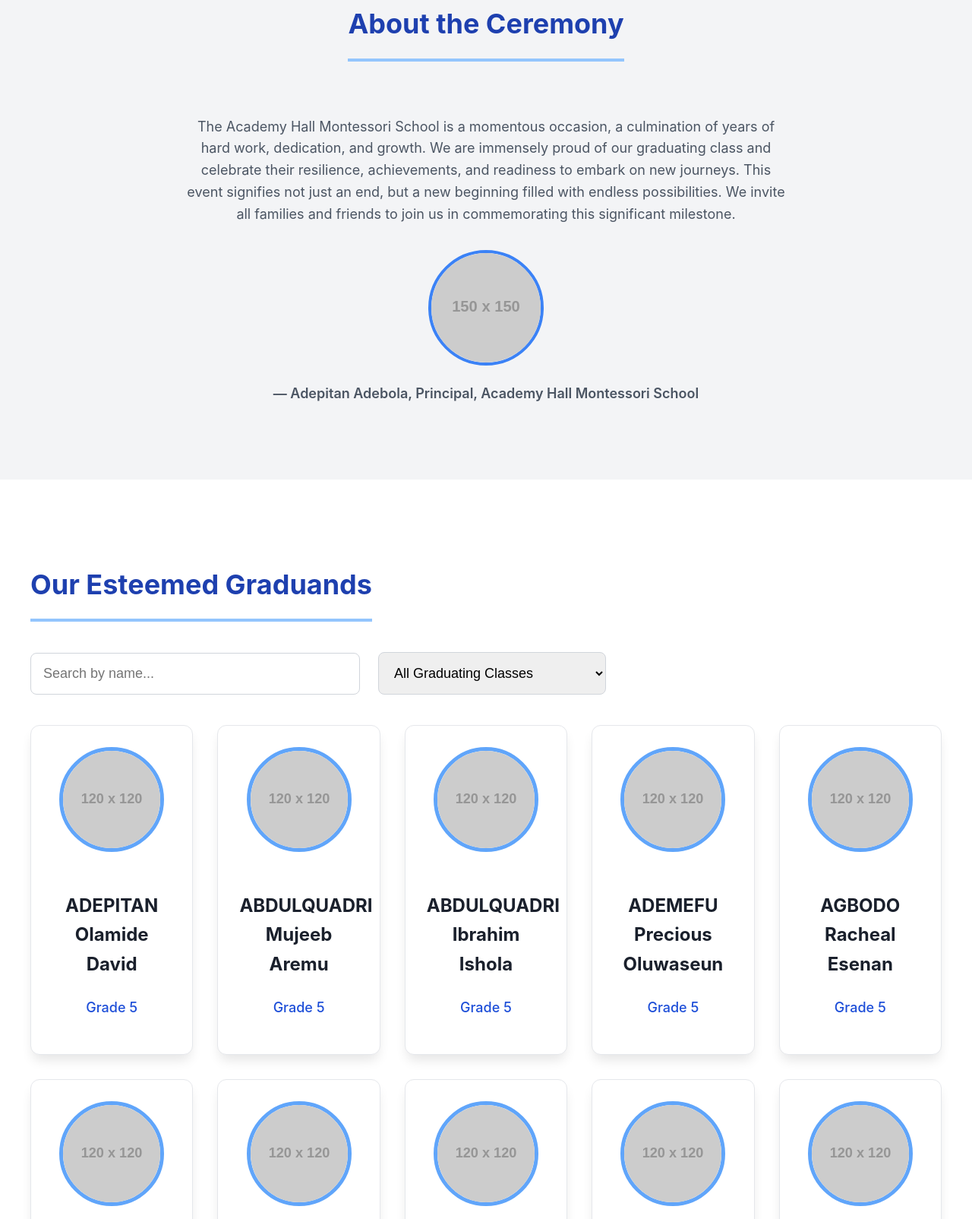
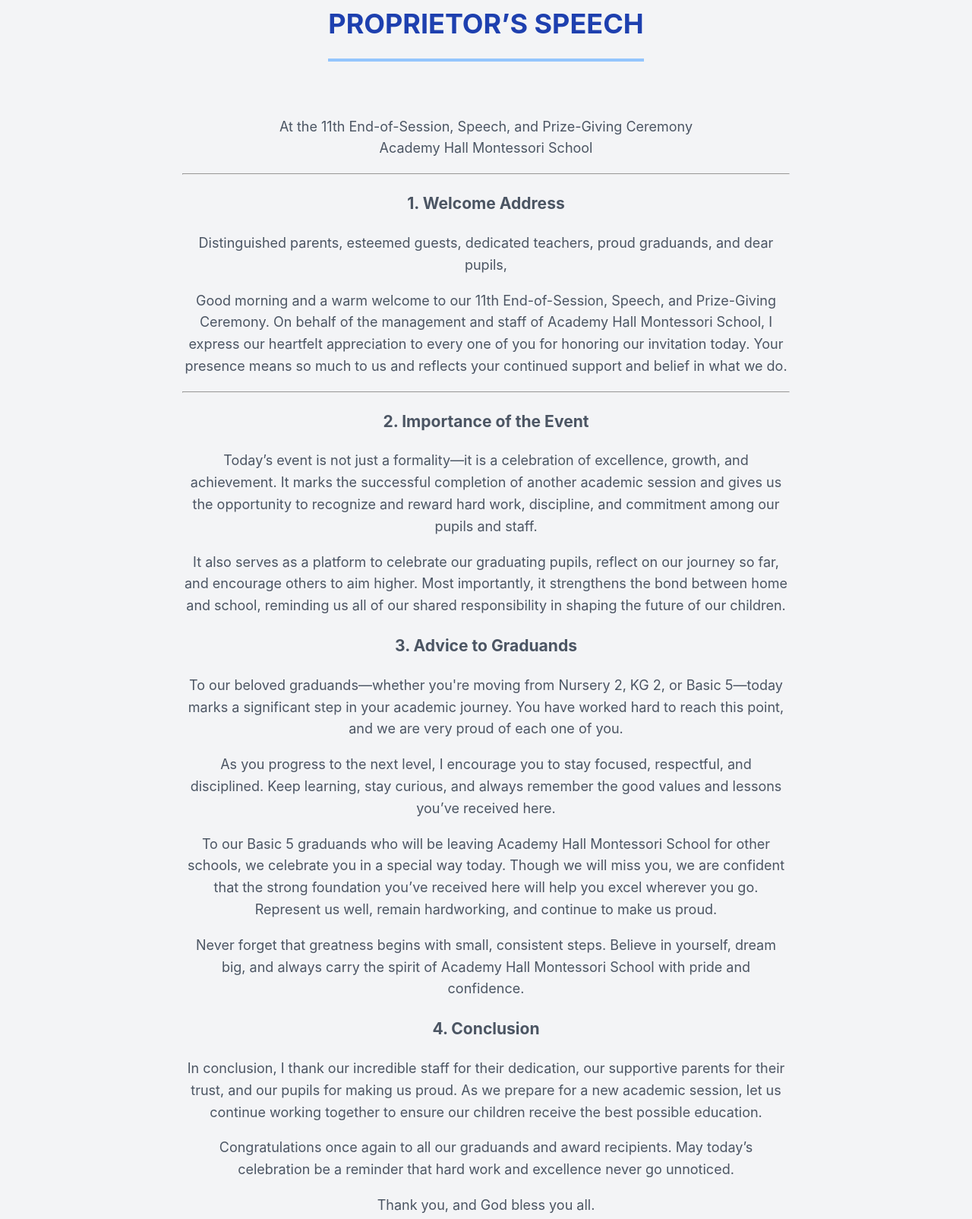
Before and after one commit to Richie07-hub/AHMS, a plain HTML site: page index.html in a window 1280 px wide. Shown: the part 1117-2721 px from the top of the page at 76% size. Drawn offline with Linux system fonts and the light colour scheme; placeholder pictures from the web are drawn by us.

Commit message:
Update index.html

```diff
--- a/index.html
+++ b/index.html
@@ -4,22 +4,15 @@
     <meta charset="UTF-8">
     <meta name="viewport" content="width=device-width, initial-scale=1.0">
     <title>Academy Hall Montessori School 2025</title>
-    <!-- Link to your custom CSS file -->
     <link rel="stylesheet" href="style.css">
 </head>
 <body>
 
-    <!-- ==================================================================== -->
-    <!-- NAVIGATION BAR SECTION -->
-    <!-- This section contains the main navigation links and the mobile menu button. -->
-    <!-- ==================================================================== -->
     <nav class="navbar">
         <div class="navbar-container">
-            <!-- School Logo/Name (links to home section) -->
             <a href="#home" class="navbar-brand">
                 Academy Hall Montessori School
                         </a>
-            <!-- Desktop Navigation Links (hidden on small screens) -->
             <div class="navbar-links">
                 <a href="#home" class="nav-link">Home</a>
                 <a href="#graduands" class="nav-link">Graduands</a>
@@ -27,7 +20,6 @@
                 <a href="#new-website" class="nav-link">New Website</a>
                 <a href="#contact" class="nav-link">Contact</a>
             </div>
-            <!-- Mobile Menu Button (Hamburger Icon - visible only on small screens) -->
             <button id="mobile-menu-button" class="mobile-menu-button" aria-label="Open mobile menu">
                 <svg class="icon-md" fill="none" stroke="currentColor" viewBox="0 0 24 24" xmlns="http://www.w3.org/2000/svg">
                     <path stroke-linecap="round" stroke-linejoin="round" stroke-width="2" d="M4 6h16M4 12h16M4 18h16"></path>
@@ -36,19 +28,12 @@
         </div>
     </nav>
 
-    <!-- ==================================================================== -->
-    <!-- MOBILE MENU OVERLAY SECTION -->
-    <!-- This section creates a full-screen overlay for mobile navigation when the hamburger icon is clicked. -->
-    <!-- It is initially hidden and toggled by JavaScript. -->
-    <!-- ==================================================================== -->
     <div id="mobile-menu" class="mobile-menu-overlay hidden">
-        <!-- Mobile Navigation Links -->
         <a href="#home" class="nav-link-mobile" onclick="toggleMobileMenu()">Home</a>
         <a href="#graduands" class="nav-link-mobile" onclick="toggleMobileMenu()">Graduands</a>
         <a href="#program" class="nav-link-mobile" onclick="toggleMobileMenu()">Program</a>
         <a href="#new-website" class="nav-link-mobile" onclick="toggleMobileMenu()">New Website</a>
         <a href="#contact" class="nav-link-mobile" onclick="toggleMobileMenu()">Contact</a>
-        <!-- Close button for mobile menu -->
         <button class="mobile-menu-close-button" onclick="toggleMobileMenu()" aria-label="Close mobile menu">
             <svg class="icon-lg" fill="none" stroke="currentColor" viewBox="0 0 24 24" xmlns="http://www.w3.org/2000/svg">
                 <path stroke-linecap="round" stroke-linejoin="round" stroke-width="2" d="M6 18L18 6M6 6l12 12"></path>
@@ -56,29 +41,19 @@
         </button>
     </div>
 
-    <!-- Main content area, with padding to prevent content from being hidden by the fixed navbar -->
     <main class="main-content">
 
-        <!-- ==================================================================== -->
-        <!-- HERO SECTION -->
-        <!-- This is the main introductory section of the website, featuring the event title, date, and main calls to action. -->
-        <!-- It also includes the initial teaser for the new school website. -->
-        <!-- ==================================================================== -->
         <section id="home" class="hero-section">
-            <!-- Background overlay with a subtle pattern or image for visual appeal -->
             <div class="hero-background-overlay" style="background-image: url('https://placehold.co/1920x1080/0000FF/FFFFFF?text=Graduation+Background');"></div>
             <div class="hero-content">
-                <!-- Main Heading for the Graduation Ceremony -->
                 <h1 class="hero-title animate-fade-in-down">
                     Celebrating Excellence: <br class="mobile-break">
                     <span class="text-light-blue">Academy Hall Montessori School</span><br>
                     Class of <span class="text-yellow">2025</span> Graduation
                 </h1>
-                <!-- Sub-heading/Description -->
                 <p class="hero-subtitle">
                     Join us as we honor the remarkable achievements and bright futures of our graduating class.
                 </p>
-                <!-- Key Event Information (Date, Time, Venue) -->
                 <div class="hero-info-group">
                     <p class="hero-info-text">
                         <span class="block">Date: Saturday, July 27, 2025</span>
@@ -86,7 +61,6 @@
                         <span class="block">Venue: Debis Hotel, Aseese Ogun State.</span>
                     </p>
                 </div>
-                <!-- Call to Action Buttons -->
                 <div class="hero-cta-group">
                     <a href="#program" class="button button-white">
                         View Event Program
@@ -95,7 +69,6 @@
                         Meet the Graduands
                     </a>
                 </div>
-                <!-- Teaser for New School Website Launch -->
                 <div class="hero-teaser-card">
                     <h3 class="hero-teaser-title">Exciting News!</h3>
                     <p class="hero-teaser-text">
@@ -105,17 +78,35 @@
             </div>
         </section>
 
-        <!-- ==================================================================== -->
-        <!-- ABOUT CEREMONY SECTION -->
-        <!-- This section provides a brief overview and welcome message about the graduation event. -->
-        <!-- ==================================================================== -->
         <section id="about" class="about-section">
             <div class="container text-center max-w-4xl">
-                <h2 class="section-title text-blue">About the Ceremony</h2>
-                <p class="section-description">
-                    The Academy Hall Montessori School is a momentous occasion, a culmination of years of hard work, dedication, and growth. We are immensely proud of our graduating class and celebrate their resilience, achievements, and readiness to embark on new journeys. This event signifies not just an end, but a new beginning filled with endless possibilities. We invite all families and friends to join us in commemorating this significant milestone.
-                </p>
-                <!-- Placeholder for Principal's message/photo - can be replaced with actual image and quote -->
+                <h2 class="section-title text-blue">PROPRIETOR’S SPEECH</h2>
+                <div class="section-description text-left">
+                    <p>At the 11th End-of-Session, Speech, and Prize-Giving Ceremony<br>Academy Hall Montessori School</p>
+
+                    <hr>
+
+                    <h3>1. Welcome Address</h3>
+                    <p>Distinguished parents, esteemed guests, dedicated teachers, proud graduands, and dear pupils,</p>
+                    <p>Good morning and a warm welcome to our 11th End-of-Session, Speech, and Prize-Giving Ceremony. On behalf of the management and staff of Academy Hall Montessori School, I express our heartfelt appreciation to every one of you for honoring our invitation today. Your presence means so much to us and reflects your continued support and belief in what we do.</p>
+
+                    <hr>
+
+                    <h3>2. Importance of the Event</h3>
+                    <p>Today’s event is not just a formality—it is a celebration of excellence, growth, and achievement. It marks the successful completion of another academic session and gives us the opportunity to recognize and reward hard work, discipline, and commitment among our pupils and staff.</p>
+                    <p>It also serves as a platform to celebrate our graduating pupils, reflect on our journey so far, and encourage others to aim higher. Most importantly, it strengthens the bond between home and school, reminding us all of our shared responsibility in shaping the future of our children.</p>
+
+                    <h3>3. Advice to Graduands</h3>
+                    <p>To our beloved graduands—whether you're moving from Nursery 2, KG 2, or Basic 5—today marks a significant step in your academic journey. You have worked hard to reach this point, and we are very proud of each one of you.</p>
+                    <p>As you progress to the next level, I encourage you to stay focused, respectful, and disciplined. Keep learning, stay curious, and always remember the good values and lessons you’ve received here.</p>
+                    <p>To our Basic 5 graduands who will be leaving Academy Hall Montessori School for other schools, we celebrate you in a special way today. Though we will miss you, we are confident that the strong foundation you’ve received here will help you excel wherever you go. Represent us well, remain hardworking, and continue to make us proud.</p>
+                    <p>Never forget that greatness begins with small, consistent steps. Believe in yourself, dream big, and always carry the spirit of Academy Hall Montessori School with pride and confidence.</p>
+
+                    <h3>4. Conclusion</h3>
+                    <p>In conclusion, I thank our incredible staff for their dedication, our supportive parents for their trust, and our pupils for making us proud. As we prepare for a new academic session, let us continue working together to ensure our children receive the best possible education.</p>
+                    <p>Congratulations once again to all our graduands and award recipients. May today’s celebration be a reminder that hard work and excellence never go unnoticed.</p>
+                    <p>Thank you, and God bless you all.</p>
+                </div>
                 <div class="principal-message">
                     <img src="https://placehold.co/150x150/60A5FA/FFFFFF?text=Principal" alt="Principal's Photo" class="principal-photo">
                     <p class="principal-quote">
@@ -125,15 +116,9 @@
             </div>
         </section>
 
-        <!-- ==================================================================== -->
-        <!-- GRADUANDS SECTION -->
-        <!-- This section displays the list of graduates, with interactive search and filter functionalities. -->
-        <!-- The graduand cards are dynamically rendered by JavaScript. -->
-        <!-- ==================================================================== -->
         <section id="graduands" class="graduands-section">
             <div class="container">
                 <h2 class="section-title text-blue">Our Esteemed Graduands</h2>
-                <!-- Search and Filter Inputs -->
                 <div class="graduand-filters">
                     <input type="text" id="graduand-search" placeholder="Search by name..." class="input-field" aria-label="Search graduands by name">
                     <select id="graduand-filter" class="input-field" aria-label="Filter graduands by department">
@@ -141,33 +126,23 @@
                         <option value="Grade 5">Grade 5</option>
                         <option value="Nursery 2">Nursery 2</option>
                         <option value="KG 2">KG 2</option>
-                        <!-- Add more departments here in the future if needed -->
-                    </select>
+                        </select>
                 </div>
 
-                <!-- Graduands List Container -->
-                <!-- Graduand cards are injected into this div by JavaScript based on search/filter -->
                 <div id="graduands-list" class="graduands-grid">
-                    <!-- Example Graduand Card Structure (These are just placeholders in HTML, actual cards are generated by JS) -->
-                    <!-- This helps visualize the structure if JS fails or for initial styling. -->
                     <div class="graduand-card">
                         <img src="https://placehold.co/120x120/E0F2FE/2563EB?text=Photo" alt="Placeholder Graduand Photo" class="graduand-photo">
                         <h3 class="graduand-name">Graduand Name</h3>
                         <p class="graduand-department">Department Name</p>
                     </div>
                 </div>
-                <!-- Message displayed when no graduands match the search/filter criteria -->
                 <p id="no-graduands-found" class="no-graduands-message hidden">
                     No graduands found matching your criteria. Please try a different search or filter.
                 </p>
             </div>
         </section>
 
-        <!-- ==================================================================== -->
-        <!-- EVENT PROGRAM SECTION -->
-        <!-- This section outlines the detailed schedule of the graduation ceremony. -->
-        <!-- ==================================================================== -->
-       <section id="program" class="program-section">
+        <section id="program" class="program-section">
     <div class="container max-w-4xl">
         <h2 class="section-title text-blue">Order of Service</h2>
         <div class="program-content-box">
@@ -194,10 +169,6 @@
 </section>
 
 
-        <!-- ==================================================================== -->
-        <!-- NEW SCHOOL WEBSITE TEASER SECTION -->
-        <!-- This section is designed to build excitement and inform parents about the upcoming new school website. -->
-        <!-- ==================================================================== -->
         <section id="new-website" class="new-website-section">
             <div class="container">
                 <h2 class="new-website-title">
@@ -206,7 +177,6 @@
                 <p class="new-website-description">
                     We are thrilled to announce the upcoming launch of our brand new official school website! This platform will be your go-to resource for admissions, results, academic programs, school news, events, alumni connections, and much more. Get ready for a seamless online experience designed to keep you connected and informed about all things Springfield High.
                 </p>
-                <!-- Highlighted launch information with an animating pulse effect -->
                 <div class="new-website-launch-info animate-pulse">
                     🚀 Launching Q4 2025! Get Ready!
                 </div>
@@ -216,20 +186,15 @@
             </div>
         </section>
 
-        <!-- ==================================================================== -->
-        <!-- CONTACT / FAQ SECTION -->
-        <!-- This section provides contact information for event inquiries and a list of frequently asked questions with expandable answers. -->
-        <!-- ==================================================================== -->
         <section id="contact" class="contact-section">
             <div class="container max-w-4xl">
                 <h2 class="section-title text-blue">Have Questions? Contact Us!</h2>
                 <div class="contact-faq-box">
-                    <!-- Contact Information Sub-section -->
                     <div class="contact-info-section">
                         <h3 class="contact-faq-heading">Reach Out to Our Event Team</h3>
                         <p class="contact-detail">
                             <strong class="text-blue">Email:</strong>
-                            <a href="mailto:academyhallmontessori@gmail.com" class="contact-link">academyhallmontessori</a>
+                            <a href="mailto:academyhallmontessori@gmail.com" class="contact-link">academyhallmontessori@gmail.com</a>
                         </p>
                         <p class="contact-detail">
                             <strong class="text-blue">Phone:</strong>
@@ -242,18 +207,16 @@
                     </div>
 
 
+                </div>
+            </div>
+        </section>
 
     </main>
 
-    <!-- ==================================================================== -->
-    <!-- FOOTER SECTION -->
-    <!-- This section contains copyright information and social media links. -->
-    <!-- ==================================================================== -->
     <footer class="footer">
         <div class="container">
             <p class="footer-text">&copy; 2025 Crownstory Tech. All Rights Reserved.</p>
             <p class="footer-tagline">Proudly celebrating our graduates and looking forward to the future.</p>
-            <!-- Social Media Icons (placeholders for actual links) -->
             <div class="social-icons">
                 <a href="#" class="social-icon" aria-label="Follow us on Facebook">
                     <svg class="icon-sm" fill="currentColor" viewBox="0 0 24 24" aria-hidden="true">
@@ -274,7 +237,6 @@
         </div>
     </footer>
 
-    <!-- Link to your custom JavaScript file -->
     <script src="script.js"></script>
 </body>
 </html>
```
